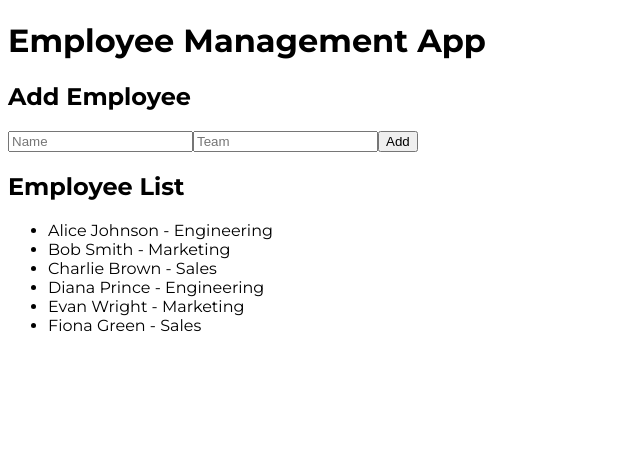
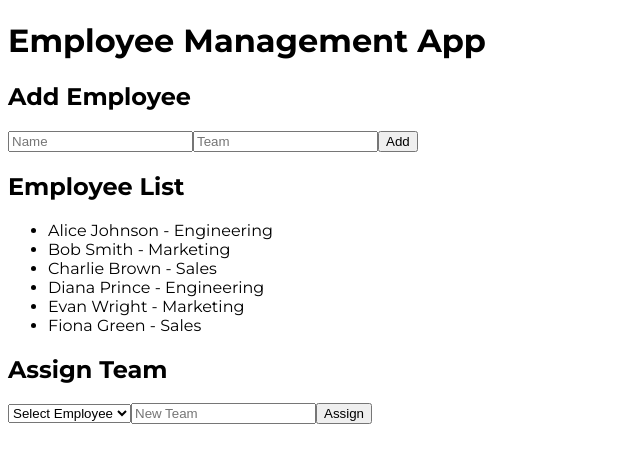
Before and after one commit to SinghAstra/UnderstandX, a React (Create React App) app in the folder client/: page / in a window 1280 px wide. Shown: the top 462 px of the page, without its empty margins (0-640 px from the left). Built offline with nearby package versions, Linux system fonts and the light colour scheme; a web font is replaced by a local one.

Commit message:
Assign Employees to Teams

```diff
--- a/client/src/App.js
+++ b/client/src/App.js
@@ -1,5 +1,6 @@
 import { useState } from "react";
 import AddEmployee from "./components/AddEmployee";
+import AssignTeam from "./components/AssignTeam";
 import EmployeeList from "./components/EmployeeList";
 import employeeData from "./data/employeeData";
 
@@ -10,11 +11,22 @@ function App() {
     setEmployees([{ ...employee, id: employees.length + 1 }, ...employees]);
   };
 
+  const updateTeam = (employeeName, newTeam) => {
+    setEmployees(
+      employees.map((employee) =>
+        employee.name === employeeName
+          ? { ...employee, team: newTeam }
+          : employee
+      )
+    );
+  };
+
   return (
     <div>
       <h1>Employee Management App</h1>
       <AddEmployee onAdd={addEmployee} />
       <EmployeeList employees={employees} />
+      <AssignTeam employees={employees} onUpdate={updateTeam} />
     </div>
   );
 }
--- /dev/null
+++ b/client/src/components/AssignTeam.js
@@ -0,0 +1,43 @@
+import React, { useState } from "react";
+
+const AssignTeam = ({ employees, onUpdate }) => {
+  const [selectedEmployee, setSelectedEmployee] = useState("");
+  const [newTeam, setNewTeam] = useState("");
+
+  const handleSubmit = (e) => {
+    e.preventDefault();
+    if (selectedEmployee && newTeam) {
+      onUpdate(selectedEmployee, newTeam);
+      setSelectedEmployee("");
+      setNewTeam("");
+    }
+  };
+
+  return (
+    <div>
+      <h2>Assign Team</h2>
+      <form onSubmit={handleSubmit}>
+        <select
+          value={selectedEmployee}
+          onChange={(e) => setSelectedEmployee(e.target.value)}
+        >
+          <option value="">Select Employee</option>
+          {employees.map((employee) => (
+            <option key={employee.id} value={employee.name}>
+              {employee.name}
+            </option>
+          ))}
+        </select>
+        <input
+          type="text"
+          placeholder="New Team"
+          value={newTeam}
+          onChange={(e) => setNewTeam(e.target.value)}
+        />
+        <button type="submit">Assign</button>
+      </form>
+    </div>
+  );
+};
+
+export default AssignTeam;
```
